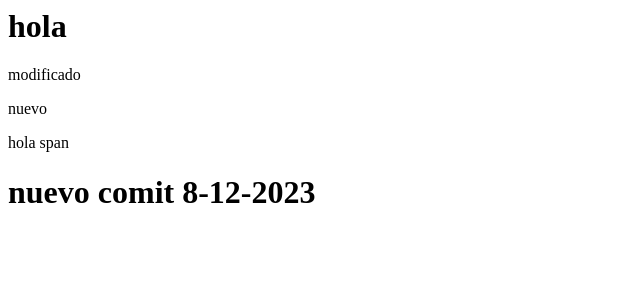
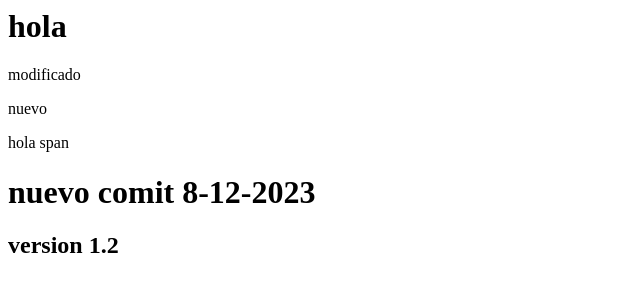
Before and after one commit to korn089/git-ejemplo, a plain HTML site: page index.html in a window 1280 px wide. Shown: the whole page, without its empty margins (0-640 px from the left). Drawn offline with Linux system fonts and the light colour scheme.

Commit message:
version 1.2 de index

```diff
--- a/index.html
+++ b/index.html
@@ -4,5 +4,6 @@
 <p>nuevo</p>
 <span>hola span</span>
 <h1>nuevo comit 8-12-2023</h1>
+<h2>version 1.2</h2>
 
 </html>
```
